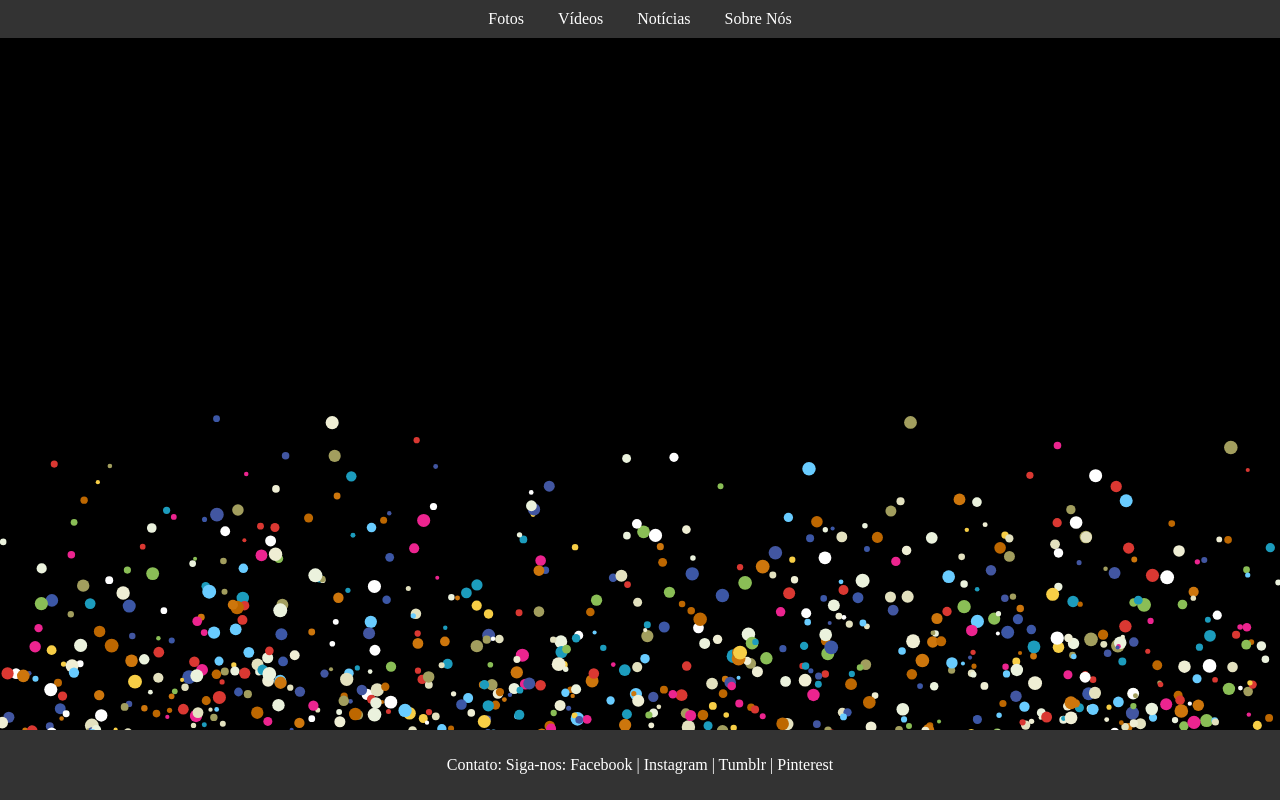
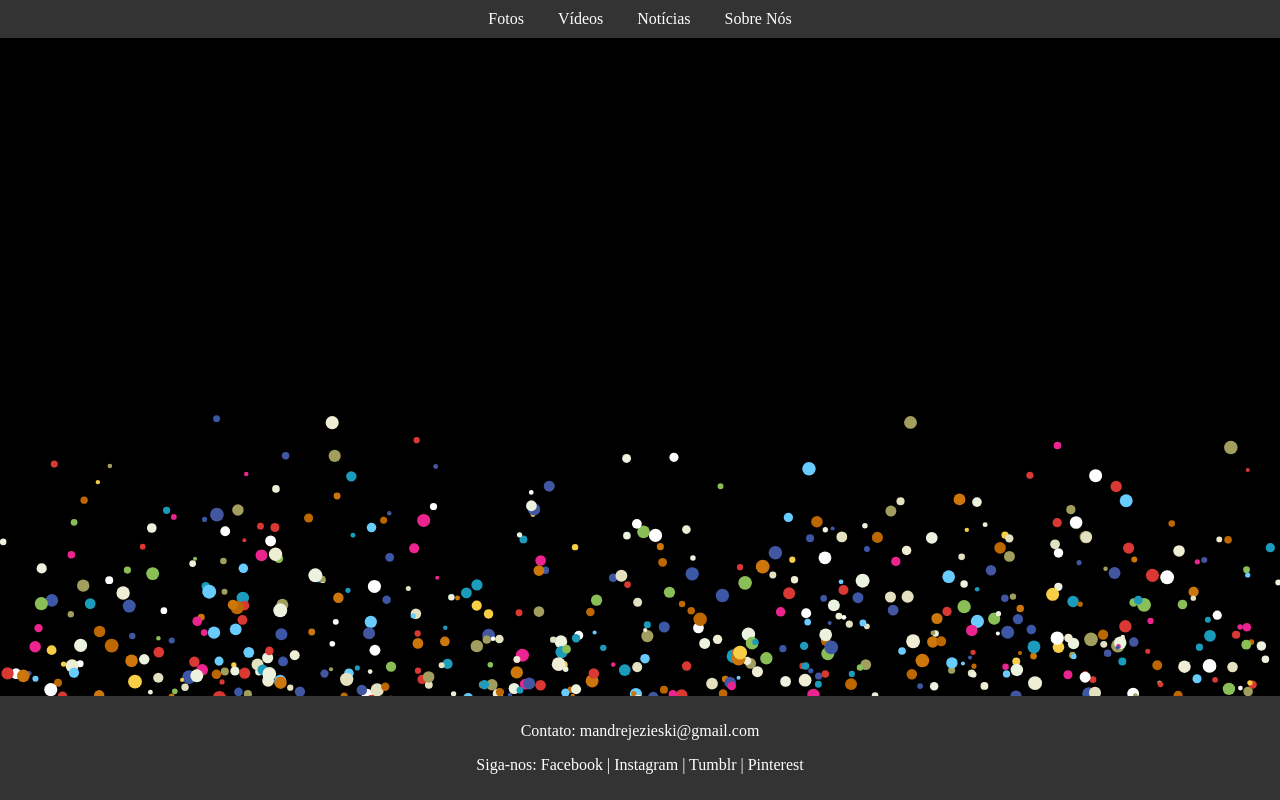
Before and after one commit to MisaAndrejezieski/Projetos_html, a website: page site_Teste/index.html in a window 1280 px wide. Drawn offline with Linux system fonts and the light colour scheme.

Commit message:
Update index.html

```diff
--- a/site_Teste/index.html
+++ b/site_Teste/index.html
@@ -19,7 +19,7 @@
     </header>
     <canvas id="bubbleCanvas"></canvas>
     <footer>
-        <p>Contato: <a href="mailto:mandrejezieski@gmail.com>contato@exemplo.com</a></p>
+        <p>Contato: <a href="mailto:mandrejezieski@gmail.com">mandrejezieski@gmail.com</a></p>
         <p>Siga-nos:
             <a href="https://www.facebook.com/profile.php?id=100034358779961" target="_blank">Facebook</a> |
             <a href="https://www.instagram.com/misaelandrejezieski/?hl=pt-br" target="_blank">Instagram</a> |
```
